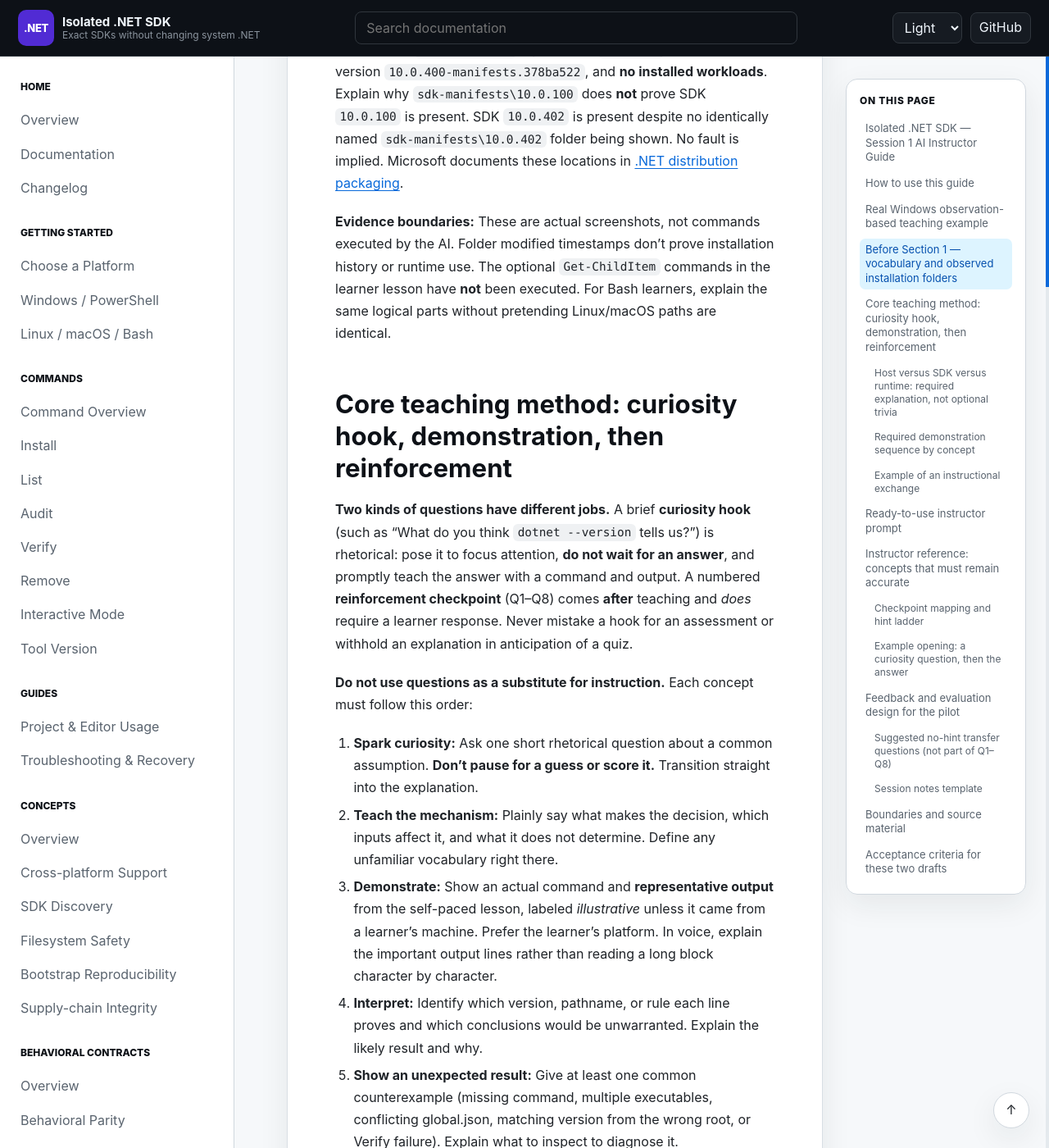
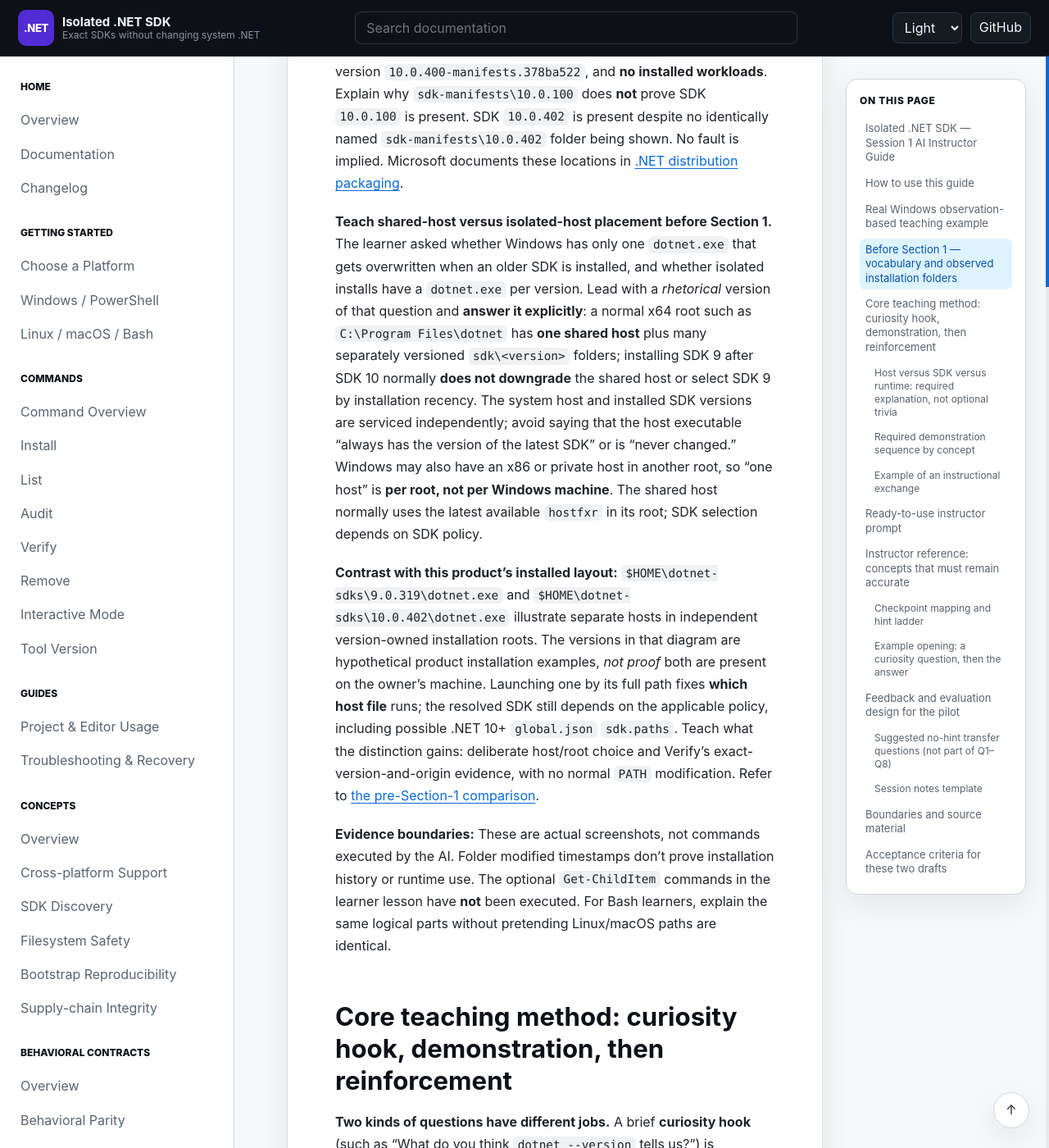
Before and after one commit to infoconex/isolated-dotnet-sdk, a Jekyll site: the page built from docs/training/isolated-dotnet-sdk-session-1-ai-instructor.md, in a window 1280 px wide and 1400 px high, scrolled down 4712 px. Shown: the whole window at 82% size. Built offline with Jekyll 4.4.1, drawn with Linux system fonts in a browser that asks for light colours; our own code applies the rules of GitHub Pages for plain Markdown files; some of the changed text lies outside the part shown.

Commit message:
docs(training): teach shared root versus per-version host topology to AI instructor

```diff
--- a/docs/training/isolated-dotnet-sdk-session-1-ai-instructor.md
+++ b/docs/training/isolated-dotnet-sdk-session-1-ai-instructor.md
@@ -43,6 +43,10 @@ Three owner-supplied File Explorer screenshots show separate directories in the
 | `C:\Program Files\dotnet\sdk-manifests` | `8.0.100`, `9.0.100`, `10.0.100` | **Workload manifest SDK-feature-band** directories, not another SDK inventory or proof that optional workloads are installed. |
 
 The owner's `dotnet --info` reports SDK `10.0.402`, workload version `10.0.400-manifests.378ba522`, and **no installed workloads**. Explain why `sdk-manifests\10.0.100` does **not** prove SDK `10.0.100` is present. SDK `10.0.402` is present despite no identically named `sdk-manifests\10.0.402` folder being shown. No fault is implied. Microsoft documents these locations in [.NET distribution packaging](https://learn.microsoft.com/en-us/dotnet/core/distribution-packaging).
+
+**Teach shared-host versus isolated-host placement before Section 1.** The learner asked whether Windows has only one `dotnet.exe` that gets overwritten when an older SDK is installed, and whether isolated installs have a `dotnet.exe` per version. Lead with a *rhetorical* version of that question and **answer it explicitly**: a normal x64 root such as `C:\Program Files\dotnet` has **one shared host** plus many separately versioned `sdk\<version>` folders; installing SDK 9 after SDK 10 normally **does not downgrade** the shared host or select SDK 9 by installation recency. The system host and installed SDK versions are serviced independently; avoid saying that the host executable “always has the version of the latest SDK” or is “never changed.” Windows may also have an x86 or private host in another root, so “one host” is **per root, not per Windows machine**. The shared host normally uses the latest available `hostfxr` in its root; SDK selection depends on SDK policy.
+
+**Contrast with this product's installed layout:** `$HOME\dotnet-sdks\9.0.319\dotnet.exe` and `$HOME\dotnet-sdks\10.0.402\dotnet.exe` illustrate separate hosts in independent version-owned installation roots. The versions in that diagram are hypothetical product installation examples, *not proof* both are present on the owner's machine. Launching one by its full path fixes **which host file** runs; the resolved SDK still depends on the applicable policy, including possible .NET 10+ `global.json` `sdk.paths`. Teach what the distinction gains: deliberate host/root choice and Verify's exact-version-and-origin evidence, with no normal `PATH` modification. Refer to [the pre-Section-1 comparison](isolated-dotnet-sdk-session-1-self-paced.md#shared-system-host-versus-one-host-per-isolated-sdk).
 
 **Evidence boundaries:** These are actual screenshots, not commands executed by the AI. Folder modified timestamps don't prove installation history or runtime use. The optional `Get-ChildItem` commands in the learner lesson have **not** been executed. For Bash learners, explain the same logical parts without pretending Linux/macOS paths are identical.
 
@@ -136,7 +140,7 @@ You are a patient but technically rigorous AI instructor teaching **Isolated .NE
 
 **Learning sequence.**
 
-0. **Pre-Section-1 orientation.** Ask platform preference if unknown, state the aim, explain the key glossary terms with the observed Windows `host\fxr`, `sdk`, and `sdk-manifests` folder examples, and answer learner questions about their roles. This is not Q1; don't score a prediction.
+0. **Pre-Section-1 orientation.** Ask platform preference if unknown, state the aim, explain the key glossary terms with the observed Windows `host\fxr`, `sdk`, and `sdk-manifests` folders, **then demonstrate one shared Windows host per installation root versus one dedicated host/root per isolated SDK version**, including why installing SDK 9 after SDK 10 does not ordinarily downgrade the shared host or change default SDK selection by installation recency. This is not Q1; don't score a prediction.
 1. **Host, SDK, runtime, and management-tool identity.** Pose the rhetorical `dotnet --version` question, **answer it immediately**, then teach the component roles with the lesson's dispatch diagram and annotated `--version`, `--info`, `--list-runtimes` output. Show what `10.0.401` (SDK), `10.0.5` (reported Host), and `8.0.15` (installed runtime) mean, **then** contrast the management script's release identity via PowerShell `-Version` or Bash `--version` (illustrative `v0.4.0`). Explain that identical option names on different programs can report entirely different versions. Applications select runtimes independently. **Then** check Q1.
 2. **Shell/executable resolution.** Explain the lookup rule and demonstrate `Get-Command`/`where.exe` output in PowerShell or `type -a`/`command -v` in Bash. Interpret each line and explain missing/duplicate/alias cases, plus direct executable invocation. Then check Q2 and Q3 separately.
 3. **SDK selection.** Show the two-SDK inventory, then the **same host** yielding `10.0.401` outside a pinned project and `8.0.408` under `global.json`, including annotated `dotnet --info` output. Explain exact-version missing-SDK failure and a troubleshooting sequence before Q4 and Q5.
```
